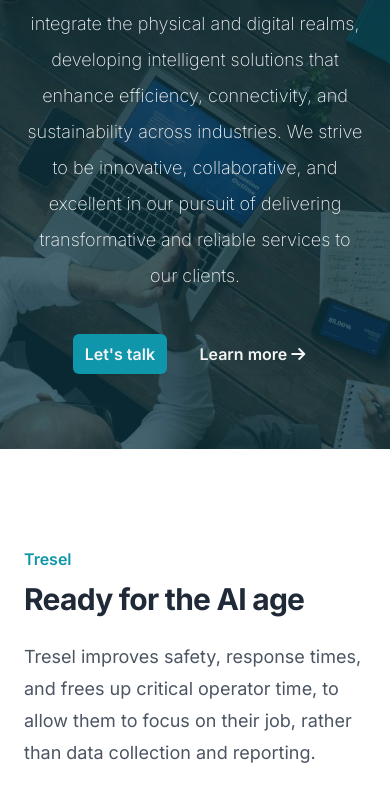
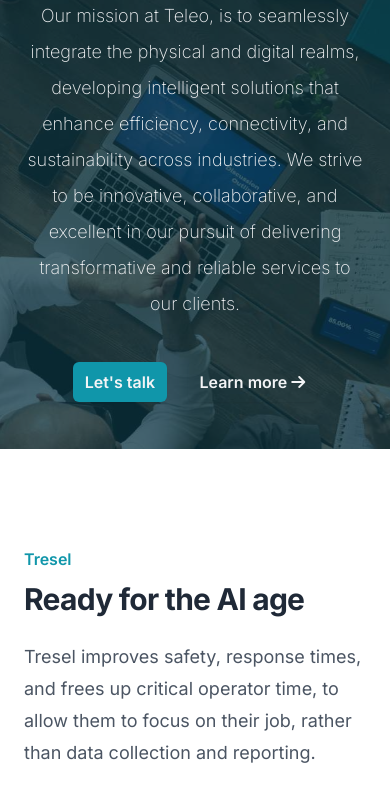
Before and after one commit to colbygarland/teleo-website, a website built with Parcel: page index.html in a window 390 px wide. Shown: the part 226-1036 px from the top of the page. Built offline with nearby package versions, Linux system fonts and the light colour scheme.

Commit message:
fix padding on mobile

```diff
--- a/index.html
+++ b/index.html
@@ -57,7 +57,7 @@
     <main>
       <section>
         <div
-          class="relative grid h-[80vh] items-center p-6 text-center lg:h-[90vh] lg:p-20"
+          class="relative grid h-[80vh] items-center p-6 pt-20 text-center lg:h-[90vh] lg:p-20 lg:pt-20"
         >
           <div
             class="absolute inset-0 z-10 h-full w-full bg-primary-950 opacity-75"
```
